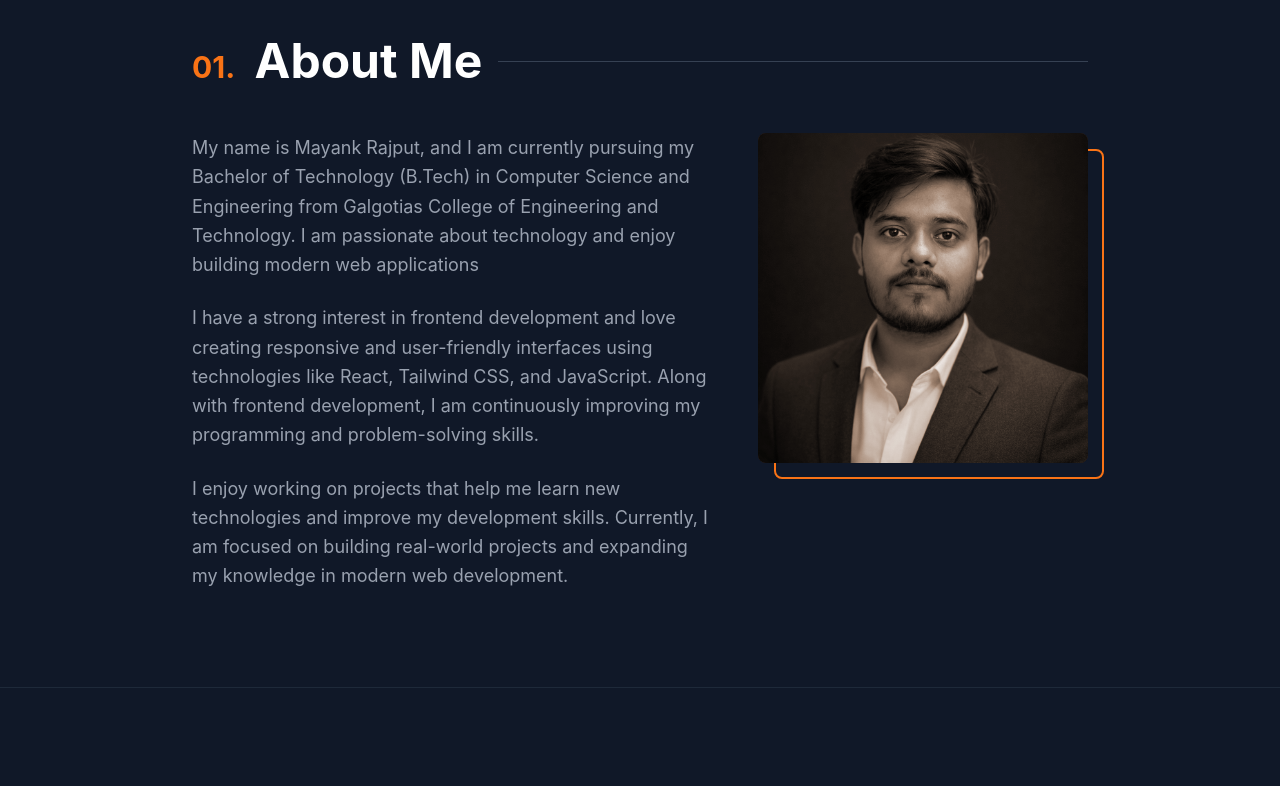
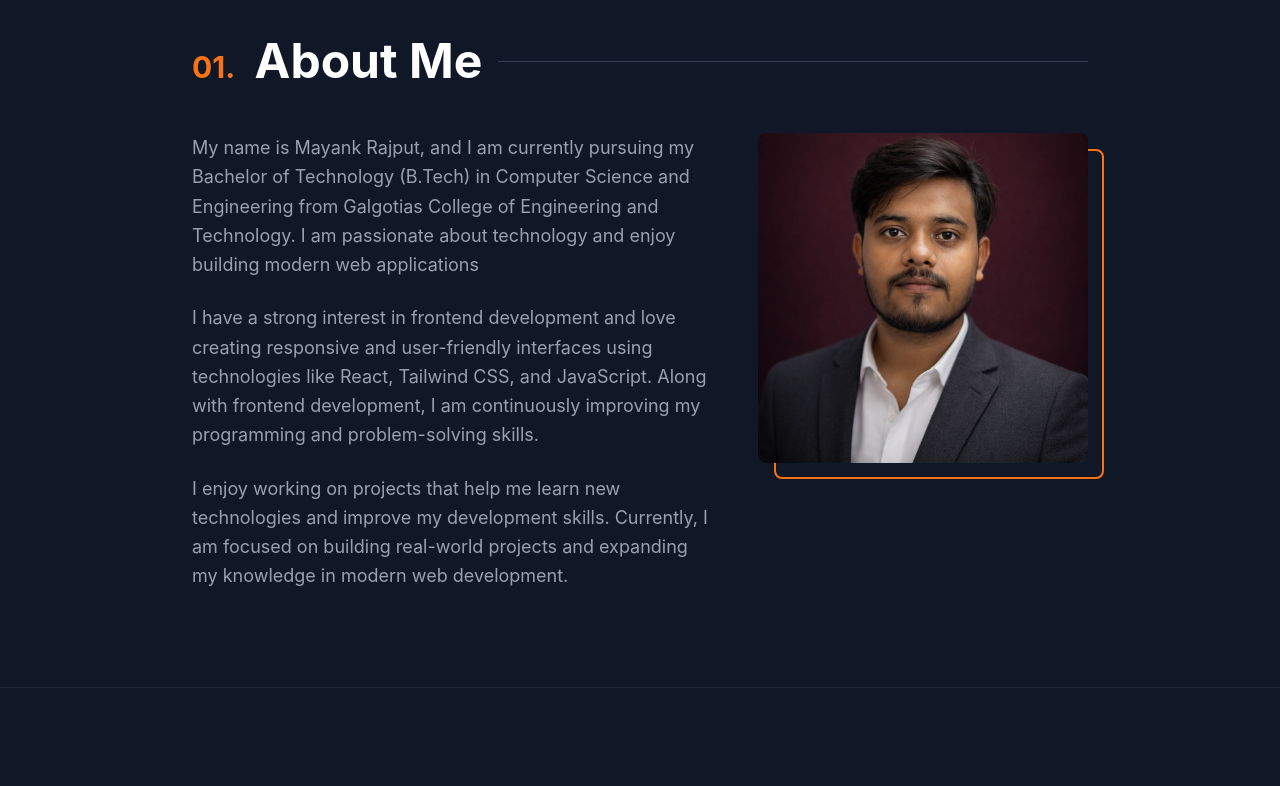
Before and after one commit to rajpootmayank2002-ai/Personal-PortFolio-Website, a React (Vite) app: page / in a window 1280 px wide. Shown: the part 860-1646 px from the top of the page. Built offline with nearby package versions, Linux system fonts and the light colour scheme.

Commit message:
UI Update: Removed all hover effects and overlays from images

```diff
--- a/src/components/About.jsx
+++ b/src/components/About.jsx
@@ -38,11 +38,11 @@ const About = () => {
 
             <div className="md:col-span-2 relative group">
               <div className="absolute inset-0 border-2 border-primary rounded-lg translate-x-4 translate-y-4 group-hover:translate-x-2 group-hover:translate-y-2 transition-transform duration-300 z-0"></div>
-              <div className="relative z-10 rounded-lg overflow-hidden bg-primary/20 backdrop-blur-sm aspect-square flex items-center justify-center">
+              <div className="relative z-10 rounded-lg overflow-hidden aspect-square flex items-center justify-center">
                 <img
                   src={profileImg}
                   alt="Mayank Rajput Profile"
-                  className="w-full h-full object-cover mix-blend-luminosity hover:mix-blend-normal transition-all duration-500 grayscale group-hover:grayscale-0"
+                  className="w-full h-full object-cover transition-all duration-500"
                 />
               </div>
             </div>
--- a/src/components/Projects.jsx
+++ b/src/components/Projects.jsx
@@ -70,11 +70,10 @@ const Projects = () => {
                 {/* Image */}
                 <div className={`md:col-span-7 relative group ${index % 2 === 0 ? 'md:order-1' : 'md:col-start-6 md:order-2'}`}>
                   <a href={project.github} className="relative block h-full w-full rounded-xl overflow-hidden cursor-pointer">
-                    <div className="absolute inset-0 bg-primary/20 mix-blend-multiply group-hover:bg-transparent transition-all duration-300 z-10" />
                     <img
                       src={project.image}
                       alt={project.title}
-                      className="w-full h-auto md:h-[350px] object-cover grayscale group-hover:grayscale-0 transition-all duration-500 transform group-hover:scale-105"
+                      className="w-full h-auto md:h-[350px] object-cover transition-all duration-500"
                     />
                   </a>
                 </div>
```
